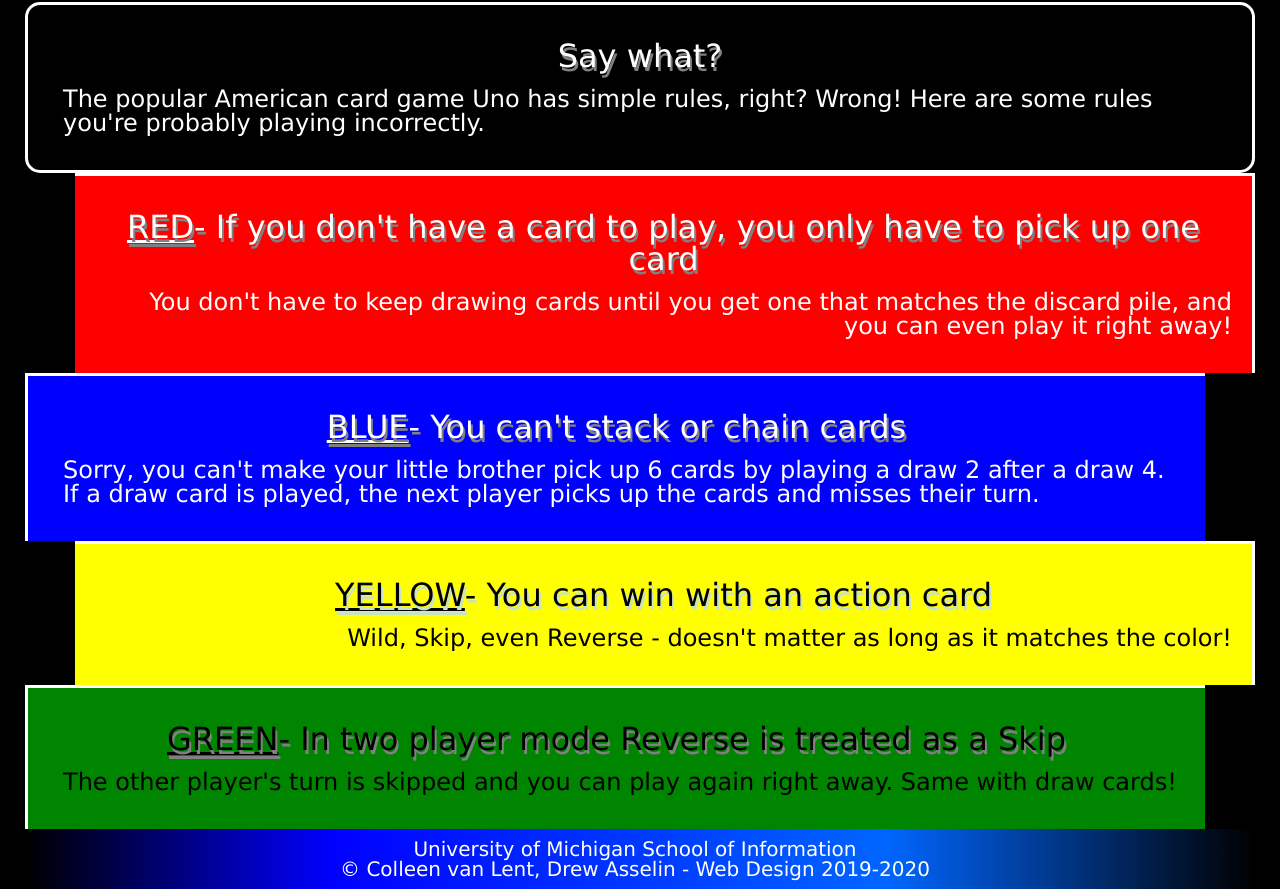
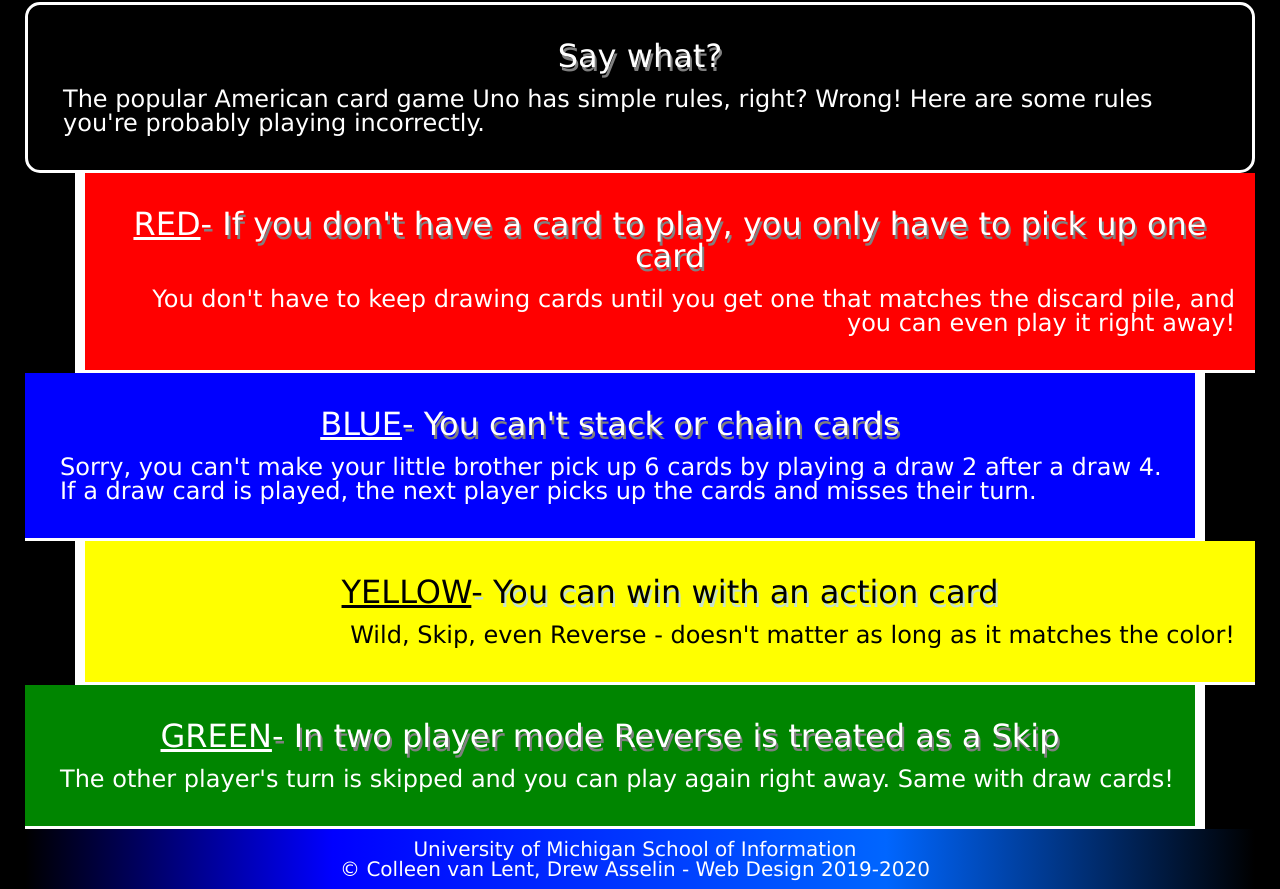
Before and after one commit to junjzhang/homework2-2022, a plain HTML site: page index.html in a window 1280 px wide. Shown: the part 418-1307 px from the top of the page. Drawn offline with Linux system fonts and the light colour scheme.

Commit message:
fix errors

```diff
--- a/css/style.css
+++ b/css/style.css
@@ -50,24 +50,21 @@ div {
     background-color: #ff0000;
     text-align: right;
     margin-left: 50px;
-    border-left: 10px;
-    border-bottom: 3px;
+    border-width: 0px 0px 3px 10px;
 }
 
 .blue {
     background-color: #0000ff;
     text-align: left;
     margin-right: 50px;
-    border-right: 10px;
-    border-bottom: 3px;
+    border-width: 0px 10px 3px 0px;
 }
 
 .yellow {
     background-color: #ffff00;
     text-align: right;
     margin-left: 50px;
-    border-left: 10px;
-    border-bottom: 3px;
+    border-width: 0px 0px 3px 10px;
 
     color: #000000;
 }
@@ -80,15 +77,13 @@ div {
     background-color: #008500;
     text-align: left;
     margin-right: 50px;
-    border-right: 10px;
-    border-bottom: 3px;
-
-    color: #000000;
+    border-width: 0px 10px 3px 0px;
 }
 
 span {
     text-decoration: underline;
     text-transform: uppercase;
+    text-shadow: none;
 }
 
 footer {
```
